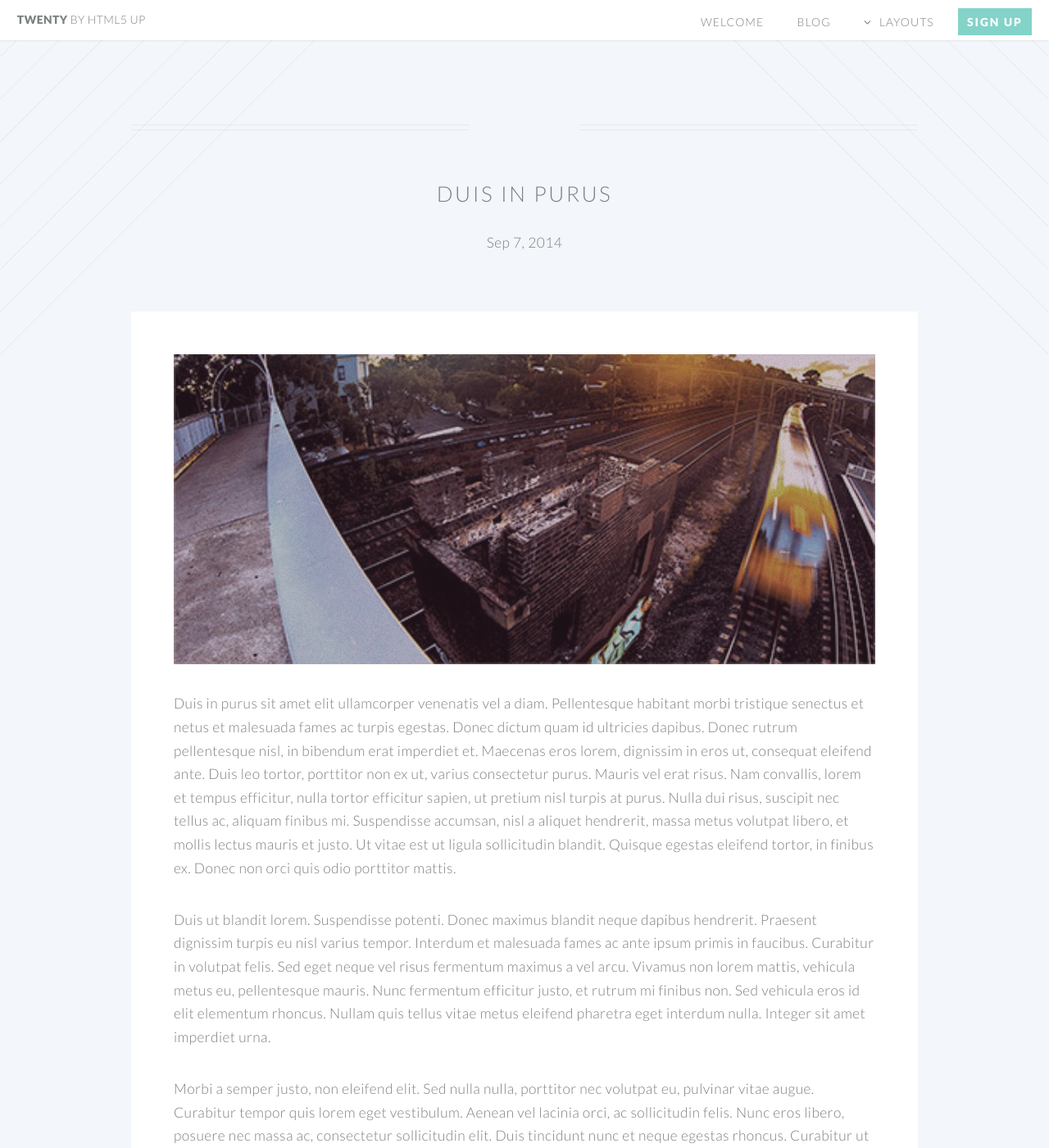
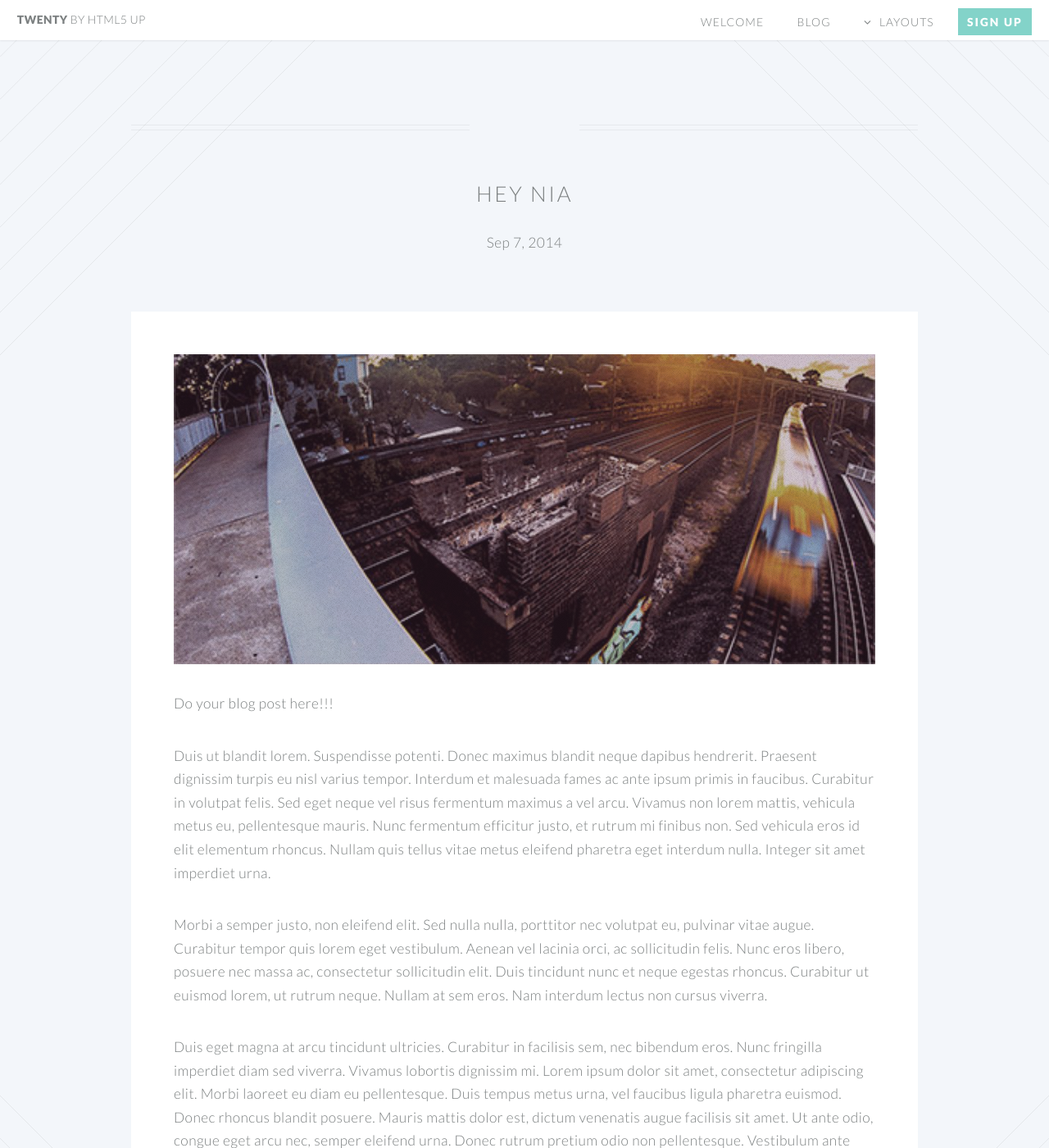
Before and after one commit to melaninqueensunited/melaninqueensunited.github.io, a Jekyll site: the page built from _posts/2014-08-31-duis-in-purus.markdown, in a window 1280 px wide and 1400 px high. Shown: the whole window at 82% size. Built offline with Jekyll 4.4.1, drawn with Linux system fonts in a browser that asks for light colours.

Commit message:
made edits to blog

```diff
--- a/_posts/2014-08-31-duis-in-purus.markdown
+++ b/_posts/2014-08-31-duis-in-purus.markdown
@@ -1,11 +1,11 @@
 ---
 layout: post
-title:  "Duis in purus"
+title:  "Hey Nia"
 date:   2014-09-07 14:36:23
 categories: Duis
 ---
 <span class="image featured"><img src="/images/pic01.jpg" alt=""></span>
-Duis in purus sit amet elit ullamcorper venenatis vel a diam. Pellentesque habitant morbi tristique senectus et netus et malesuada fames ac turpis egestas. Donec dictum quam id ultricies dapibus. Donec rutrum pellentesque nisl, in bibendum erat imperdiet et. Maecenas eros lorem, dignissim in eros ut, consequat eleifend ante. Duis leo tortor, porttitor non ex ut, varius consectetur purus. Mauris vel erat risus. Nam convallis, lorem et tempus efficitur, nulla tortor efficitur sapien, ut pretium nisl turpis at purus. Nulla dui risus, suscipit nec tellus ac, aliquam finibus mi. Suspendisse accumsan, nisl a aliquet hendrerit, massa metus volutpat libero, et mollis lectus mauris et justo. Ut vitae est ut ligula sollicitudin blandit. Quisque egestas eleifend tortor, in finibus ex. Donec non orci quis odio porttitor mattis.
+Do your blog post here!!!
 
 Duis ut blandit lorem. Suspendisse potenti. Donec maximus blandit neque dapibus hendrerit. Praesent dignissim turpis eu nisl varius tempor. Interdum et malesuada fames ac ante ipsum primis in faucibus. Curabitur in volutpat felis. Sed eget neque vel risus fermentum maximus a vel arcu. Vivamus non lorem mattis, vehicula metus eu, pellentesque mauris. Nunc fermentum efficitur justo, et rutrum mi finibus non. Sed vehicula eros id elit elementum rhoncus. Nullam quis tellus vitae metus eleifend pharetra eget interdum nulla. Integer sit amet imperdiet urna.
 
```
